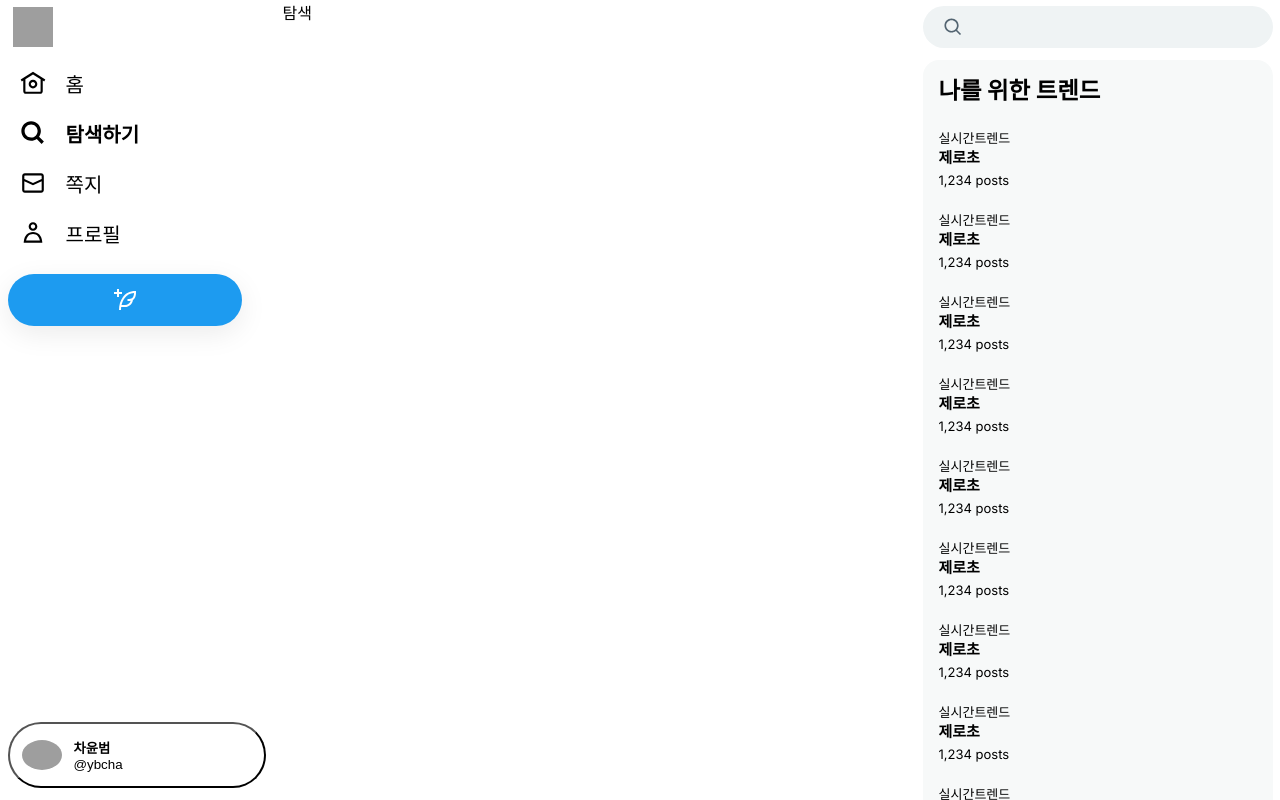
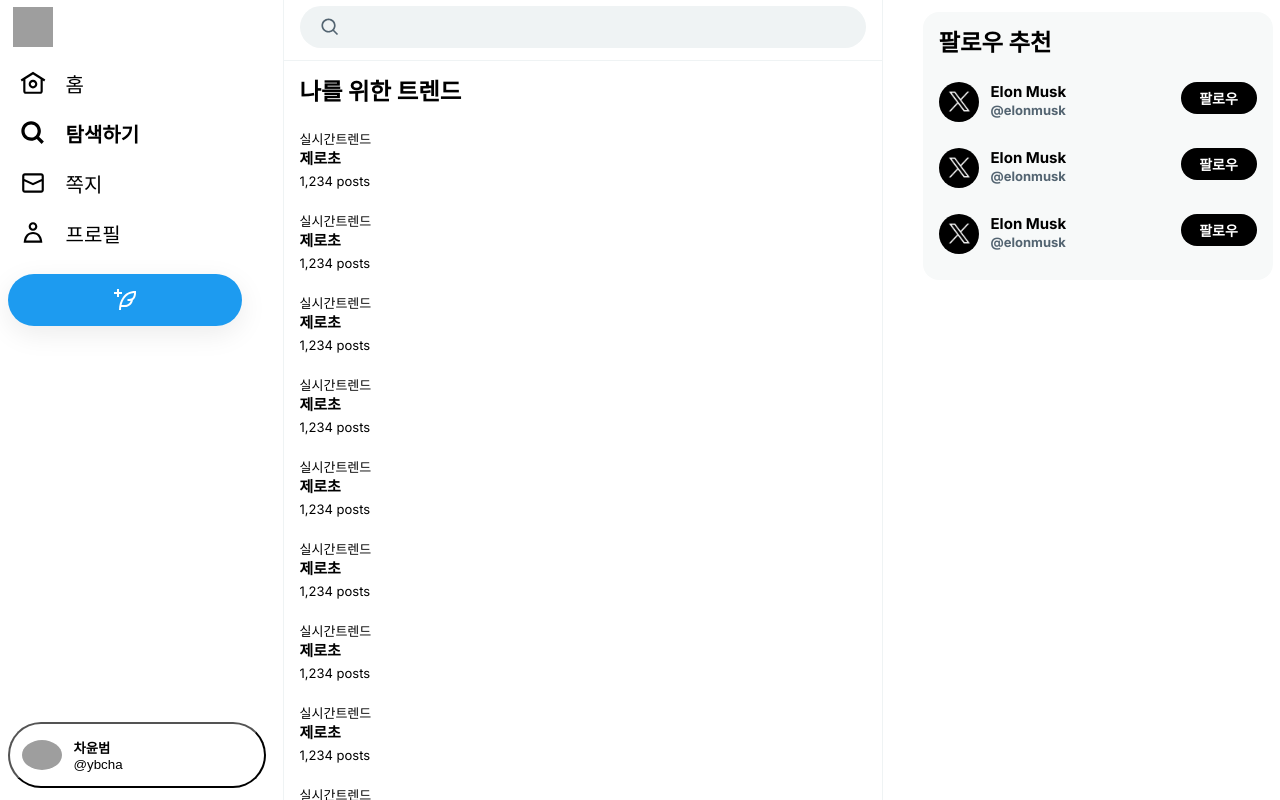
Before and after one commit to uiurihappy/next-sns-clone, a Next.js app: page /explore in a window 1280 px wide. Built offline with nearby package versions, Linux system fonts and the light colour scheme; grey boxes are pictures that could not be loaded.

Commit message:
feat: usePathname과 explore 페이지

```diff
--- /dev/null
+++ b/src/app/(afterlogin)/_component/RightSearchZone.tsx
@@ -0,0 +1,39 @@
+'use client';
+
+import SearchForm from './SearchForm';
+import style from './rightSearchZone.module.css';
+import { usePathname } from 'next/navigation';
+
+export default function RightSearchZone() {
+  const pathname = usePathname();
+
+  const onChangeFollow = () => {};
+  const onChangeAll = () => {};
+
+  if (pathname === '/explore') return null;
+  if (pathname === '/search') {
+    return (
+      <div>
+        <h5 className={style.filterTitle}>검색 필터</h5>
+        <div className={style.filterSection}>
+          <div>
+            <label>사용자</label>
+            <div className={style.radio}>
+              <div>모든 사용자</div>
+              <input type="radio" name="pf" defaultChecked onChange={onChangeAll} />
+            </div>
+            <div className={style.radio}>
+              <div>내가 팔로우하는 사람들</div>
+              <input type="radio" name="pf" value="on" onChange={onChangeFollow} />
+            </div>
+          </div>
+        </div>
+      </div>
+    );
+  }
+  return (
+    <div style={{ marginBottom: 60, width: 'inherit' }}>
+      <SearchForm />
+    </div>
+  );
+}
--- /dev/null
+++ b/src/app/(afterlogin)/_component/SearchForm.tsx
@@ -0,0 +1,15 @@
+import style from '@/app/(afterLogin)/_component/rightSearchZone.module.css';
+
+type Props = { q?: string };
+export default function SearchForm({ q }: Props) {
+  return (
+    <form className={style.search}>
+      <svg width={20} viewBox="0 0 24 24" aria-hidden="true">
+        <g>
+          <path d="M10.25 3.75c-3.59 0-6.5 2.91-6.5 6.5s2.91 6.5 6.5 6.5c1.795 0 3.419-.726 4.596-1.904 1.178-1.177 1.904-2.801 1.904-4.596 0-3.59-2.91-6.5-6.5-6.5zm-8.5 6.5c0-4.694 3.806-8.5 8.5-8.5s8.5 3.806 8.5 8.5c0 1.986-.682 3.815-1.824 5.262l4.781 4.781-1.414 1.414-4.781-4.781c-1.447 1.142-3.276 1.824-5.262 1.824-4.694 0-8.5-3.806-8.5-8.5z"></path>
+        </g>
+      </svg>
+      <input type="search" />
+    </form>
+  );
+}
--- a/src/app/(afterlogin)/_component/TrendSection.tsx
+++ b/src/app/(afterlogin)/_component/TrendSection.tsx
@@ -1,7 +1,13 @@
+'use client';
+
 import Trend from '@/app/(afterlogin)/_component/Trend';
 import style from './trendSection.module.css';
+import { usePathname } from 'next/navigation';
 
 export default function TrendSection() {
+  // hook은 거진 클라이언트 컴포넌트이다.
+  const pathname = usePathname();
+  if (pathname === '/explore') return null;
   return (
     <div className={style.trendBg}>
       <div className={style.trend}>
--- /dev/null
+++ b/src/app/(afterlogin)/_component/rightSearchZone.module.css
@@ -0,0 +1,62 @@
+.search {
+  position: fixed;
+  height: 42px;
+  width: inherit;
+  border-radius: 21px;
+  background-color: rgb(239, 243, 244);
+  margin-top: 6px;
+  margin-bottom: 12px;
+  display: flex;
+  align-items: center;
+}
+
+.search svg {
+  margin-left: 20px;
+  fill: rgb(83, 100, 113);
+}
+
+.search input {
+  outline: none;
+  background-color: inherit;
+  border: none;
+  padding: 12px;
+  margin-left: 5px;
+  font-size: 15px;
+  color: black;
+}
+
+.filterTitle {
+  background: #ffffff;
+  padding: 12px 16px;
+  color: rgba(15, 20, 25, 1);
+  font-size: 20px;
+  font-weight: bold;
+  margin-bottom: 16px;
+  border-radius: 16px;
+  border: 1px solid rgb(239, 243, 244);
+  margin-top: 12px;
+}
+
+.filterSection {
+  color: black;
+  padding: 0 16px 12px;
+  margin-bottom: 16px;
+  border-radius: 16px;
+  border: 1px solid rgb(239, 243, 244);
+}
+
+.filterSection label {
+  font-size: 15px;
+  font-weight: bold;
+  height: 36px;
+  display: flex;
+  align-items: center;
+}
+
+.radio {
+  display: flex;
+}
+
+.radio > div {
+  flex: 1;
+}
--- /dev/null
+++ b/src/app/(afterlogin)/explore/explore.module.css
@@ -0,0 +1,31 @@
+.main {
+  width: 600px;
+  border-color: rgb(239, 243, 244);
+  border-right-width: 1px;
+  border-left-width: 1px;
+  border-left-style: solid;
+  border-right-style: solid;
+  display: flex;
+  flex-direction: column;
+  align-items: stretch;
+}
+
+.formZone {
+  padding-left: 16px;
+  width: 566px;
+  margin-bottom: 60px;
+}
+
+.trendBg {
+  margin-top: 60px;
+  background-color: rgb(247, 249, 249);
+}
+.trend {
+  border-top: 1px solid rgb(239, 243, 244);
+  font-size: 20px;
+  font-weight: bold;
+  margin-bottom: 12px;
+}
+.trend h3 {
+  padding: 12px 16px;
+}
--- a/src/app/(afterlogin)/explore/page.tsx
+++ b/src/app/(afterlogin)/explore/page.tsx
@@ -1,3 +1,26 @@
-export default function Explore() {
-  return <main>탐색</main>;
+import SearchForm from '../_component/SearchForm';
+import Trend from '../_component/Trend';
+import style from './explore.module.css';
+
+export default function Home() {
+  return (
+    <main className={style.main}>
+      <div className={style.formZone}>
+        <SearchForm />
+      </div>
+      <div className={style.trend}>
+        <h3>나를 위한 트렌드</h3>
+        <Trend />
+        <Trend />
+        <Trend />
+        <Trend />
+        <Trend />
+        <Trend />
+        <Trend />
+        <Trend />
+        <Trend />
+        <Trend />
+      </div>
+    </main>
+  );
 }
--- a/src/app/(afterlogin)/layout.tsx
+++ b/src/app/(afterlogin)/layout.tsx
@@ -8,6 +8,7 @@
 
 import TrendSection from '@/app/(afterlogin)/_component/TrendSection';
 import FollowRecommendSection from '@/app/(afterlogin)/_component/FollowRecommendSection';
+import RightSearchZone from '@/app/(afterlogin)/_component/RightSearchZone';
 
 type Props = {
   children: ReactNode;
@@ -57,8 +58,11 @@
           <main className={style.main}>{children}</main>
           {/* main과 rightSection에 대한 간격이 존재*/}
           <section className={style.rightSection}>
+            <RightSearchZone />
+            {/* 검색 창 */}
+            {/* 이거 하나때문에 layout 컴포넌트를 use client로 바꿀 순 없다. 그래서 컴포넌트 일부를 클라이언트 컴포넌트로 분리하기로 한다.
             <div style={{ marginBottom: 60, width: 'inherit' }}>
-              {/* 검색 창 */}
+
               <form className={style.search}>
                 <svg width={20} viewBox="0 0 24 24" aria-hidden="true">
                   <g>
@@ -68,6 +72,7 @@
                 <input type="search" />
               </form>
             </div>
+            */}
             <TrendSection />
             {/* <FollowRecommendSection /> */}
             <div className={style.followRecommend}>
```
